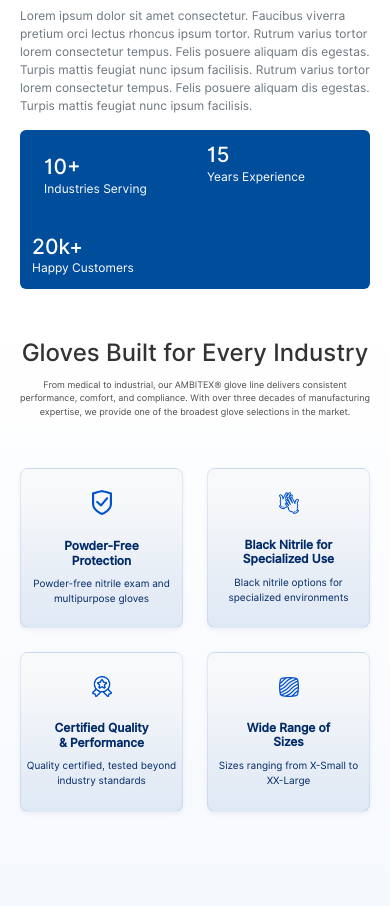
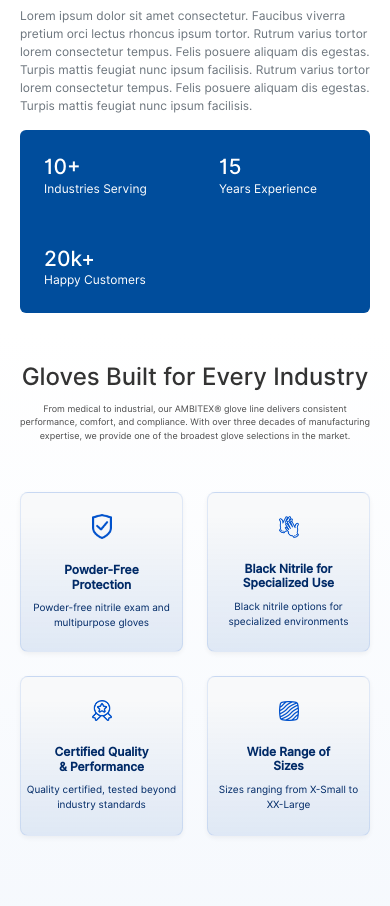
Before and after one commit to FrontendDeveloperWeb/trdc_group, a plain HTML site: page index.html in a window 390 px wide. Shown: the part 1000-1906 px from the top of the page. Drawn offline with nearby package versions, Linux system fonts and the light colour scheme; files whose address does not match are found by name.

Commit message:
css changes

```diff
--- a/assets/css/resposive.css
+++ b/assets/css/resposive.css
@@ -384,8 +384,5 @@
     min-height: 160px;
 }
 
-.col-4.p-4.border-light {
-    padding: 12px !important;
-    height: auto !important;
+
 }
-}
```
